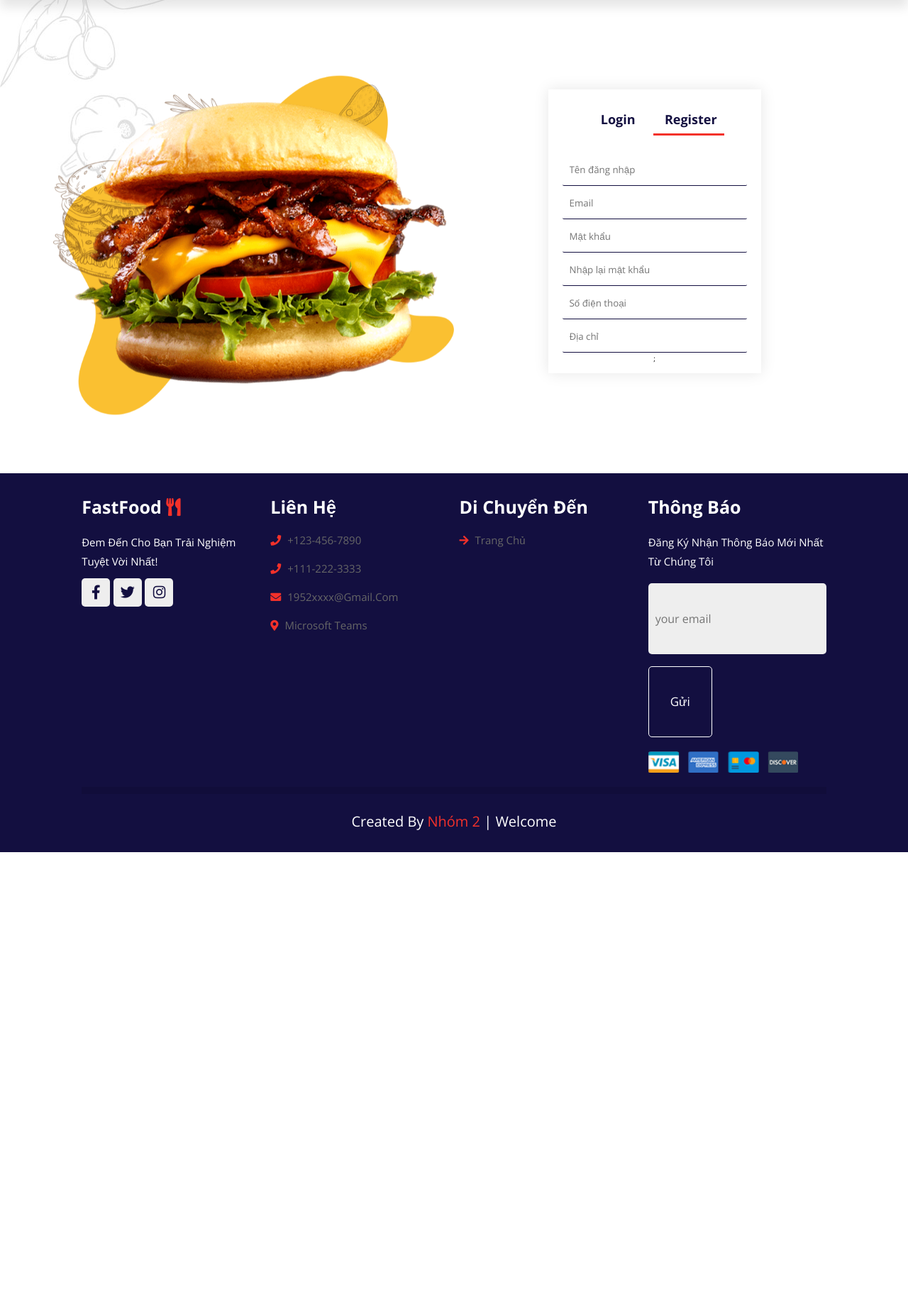
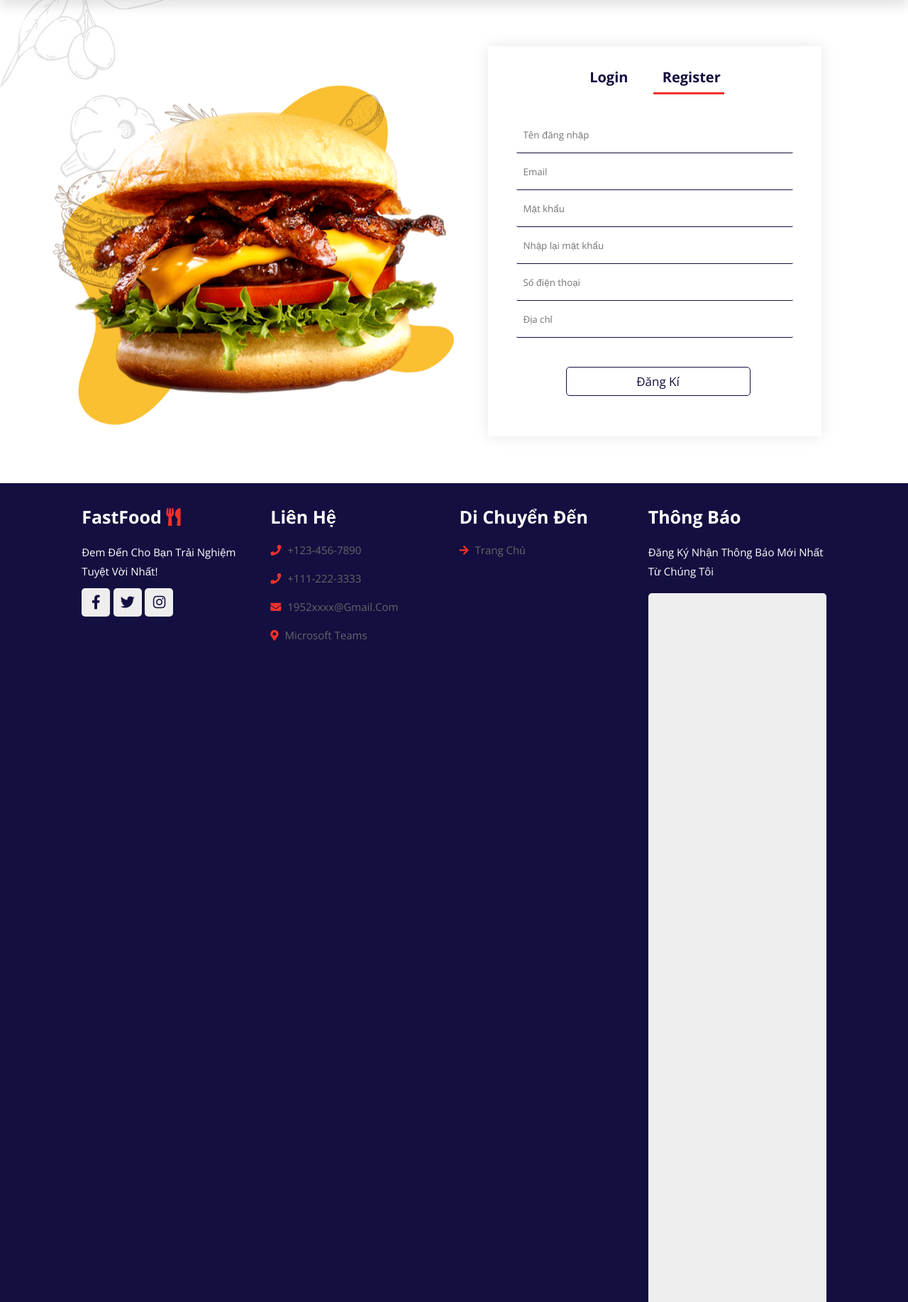
Before and after one commit to SON-uit/FoodShop, a Node server app: page /signup in a window 1280 px wide. Shown: the part 85-1920 px from the top of the page at 71% size. Before the commit the page ends 1286 px from the top, so only its background shows below. Run offline with Node 20, Linux system fonts and the light colour scheme; some libraries are stand-ins or nearby versions.

Commit message:
anhcommit

```diff
--- a/public/css/login.css
+++ b/public/css/login.css
@@ -1,6 +1,6 @@
 input{
     text-transform: none;
-    height: 100px;
+    height: 10000px;
 }
 .account-page{
     padding: 50px;
@@ -38,8 +38,8 @@ input{
 }
 .form-container{
     background: #ffff;
-    width: 300px;
-    height: 400px;
+    width: 470px;
+    height: 550px;
     position: relative;
     text-align: center;
     padding: 30px 0;
@@ -51,11 +51,12 @@ input{
 .form-container span{
     font-weight: bold;
     padding: 0 10px;
+    text-align: left 1000px;
     color: var(--black);
     cursor: pointer;
     width: 100px;
     display: inline-block;
-    font-size: 18px;
+    font-size: 20px;
 }
 .form-btn{
     display: inline-block;
@@ -68,8 +69,8 @@ input{
     transition: transform 1s;
 }
 form input{
-    width: 100%;
-    height: 45px;
+    width: 150%;
+    height: 50px;
     margin: 1px 0;
     padding: 0 10px;
     border: none;
@@ -80,18 +81,23 @@ form .btn{
     width: 100%;
     border: 1px solid var(--black);
     cursor: pointer;
-    margin: 40px 0;
+    margin: 40px 70px;
 }
 form .btn:focus{
     outline: none;
 
 }
+#Loginform{
+    left: -450px;
+    top: 170px;
+}
 #Regform{
-    left: 0;
-    top: 90px;
+    left: 20px;
+    top: 100px;
 }
 form a{
-    font-size: 15px;
+    font-size: 16px;
+    padding-left: 130px;
 }
 #Indicator{
     width: 100px;
@@ -102,26 +108,3 @@ form a{
     transform: translateX(100px);
     transition: transform 1s;
 }
-.alert {
-    position: fixed;
-    top: 0;
-    left: 50%;
-    /*-webkit-transform: translateX(-50%); */
-    transform: translateX(-50%);
-    z-index: 9999;
-    color: #fff;
-    font-size: 1.8rem;
-    font-weight: 400;
-    text-align: center;
-    border-bottom-left-radius: 5px;
-    border-bottom-right-radius: 5px;
-    padding: 1.6rem 15rem;
-    -webkit-box-shadow: 0 2rem 4rem rgba(0, 0, 0, 0.25);
-    box-shadow: 0 2rem 4rem rgba(0, 0, 0, 0.25);
-}
-.alert--success {
-    background-color: #20bf6b;
-}
-.alert--failed {
-    background-color: #eb4d4b;
-}
--- a/public/css/template.css
+++ b/public/css/template.css
@@ -196,7 +196,7 @@ h5.modal-title {
     display: flex;
     align-items: center;
     border-bottom: 1px solid black;
-    margin-right: 1.5em;
+    margin-right: 0.1em;
     padding-bottom: 10px;
     margin-top: 10px;
 }
@@ -204,7 +204,6 @@ h5.modal-title {
 .cart-row {
     display: flex;
 }
-
 .cart-item {
     width: 45%;
 }
@@ -216,7 +215,7 @@ h5.modal-title {
 }
 
 .cart-quantity {
-    width: 35%;
+    width: 25%;
 }
 
 .cart-item-title {
@@ -226,7 +225,7 @@ h5.modal-title {
 }
 
 .cart-item-image {
-    width: 75px;
+    width: 70px;
     height: auto;
     border-radius: 10px;
 }
@@ -235,7 +234,9 @@ h5.modal-title {
     color: white;
     background-color: #EB5757;
     border: none;
-    border-radius: .3em;
+    width: 16%;
+    height: 45px;
+    border-radius: .2em;
     font-weight: bold;
 }
 
@@ -253,7 +254,7 @@ h5.modal-title {
     padding: 0;
     text-align: center;
     font-size: 1.2em;
-    margin-right: 25px;
+    margin-left: 25px;
 }
 
 .cart-row:last-child {
@@ -272,7 +273,7 @@ h5.modal-title {
 
 .cart-total-title {
     font-weight: bold;
-    font-size: 1.5em;
+    font-size: 1.3em;
     color: black;
     margin-right: 20px;
 }
--- /dev/null
+++ b/tempCodeRunnerFile.js
@@ -0,0 +1 @@
+userRoute
--- a/views/partials/header.ejs
+++ b/views/partials/header.ejs
@@ -12,7 +12,20 @@
     <div class="icons">
         <div class="fas fa-shopping-cart" id="cart-btn"></div>
         <% if (user !== null) { %>
-           <button type="button" class="btn btn-logout">Logout</button>
+            <div class="action">
+                <div class="profile" onclick="menuToggle();">
+                    <img src="user.png">
+                </div>
+                <div class="menu">
+                    <h3>Anh Phạm<br><span>Khách hàng</span></h3>
+                    <ul>
+                        <li><img src="edit.png"><a href="#">Thông tin</a></li>
+                        <li><img src="question.png"><a href="#">Hỏi đáp</a></li>
+                        <li><img src="settings.png"><a href="#">Cài đặt</a></li>
+                        <li><img src="log-out.png"><a href="#">Log Out</a></li>
+                    </ul>
+                </div>
+            </div>
         <% } else { %>
             <a href="/signup"><div class="fas fa-user" id="login-btn"></div></a>
         <% } %>
--- a/views/users/registerForm.ejs
+++ b/views/users/registerForm.ejs
@@ -1,31 +1,31 @@
 <%- layout('./layout/template') %>
 <link rel="stylesheet" type="text/css" href="/css/login.css">
-<div class="account-page">
+<<div class="account-page">
     <div class="container">
         <div class="row">
             <div class="col-2">
-                <img src="/img/home-img.png" width="100%">
+                <img src="img/home-img.png" width="100%">
             </div>
             <div class="col-2">
                 <div class="form-container">
                     <div class="form-btn">
-                        <span onclick="login()">Login</span>
+                        <span onclick="login()" style="text-align: left;">Login</span>
                         <span onclick="register()">Register</span>
                         <hr id="Indicator">
                     </div>
                     <form id="Loginform">
-                        <input type="text" placeholder="Email" name= 'email'>
-                        <input type="password" placeholder="Mật khẩu" name = 'password'>
+                        <input type="text" placeholder="Tên đăng nhập" required>
+                        <input type="password" placeholder="Mật khẩu" required>
                         <button type="submit" class="btn">Đăng nhập</button>
                         <a href="">Quên mật khẩu</a>
                     </form>
                     <form id="Regform">
-                        <input type="text" placeholder="Tên đăng nhập" name ="username">
-                        <input type="email" placeholder="Email" name="email">
-                        <input type="password" placeholder="Mật khẩu" name ="password">
-                        <input type="password" placeholder="Nhập lại mật khẩu" name ="confirmPassword">
-                        <input type="text" placeholder="Số điện thoại" name ="phone">
-                        <input type="text" placeholder="Địa chỉ" name = "address">;
+                        <input type="text" placeholder="Tên đăng nhập" required>
+                        <input type="email" placeholder="Email" required>
+                        <input type="password" placeholder="Mật khẩu" required>
+                        <input type="password" placeholder="Nhập lại mật khẩu" required>
+                        <input type="text" placeholder="Số điện thoại">
+                        <input type="text" placeholder="Địa chỉ">
                         <button type="submit" class="btn">Đăng kí</button>
                     </form>
                 </div>
```
Also changed, not shown: public/js/login.js (+13 -23 lines).
